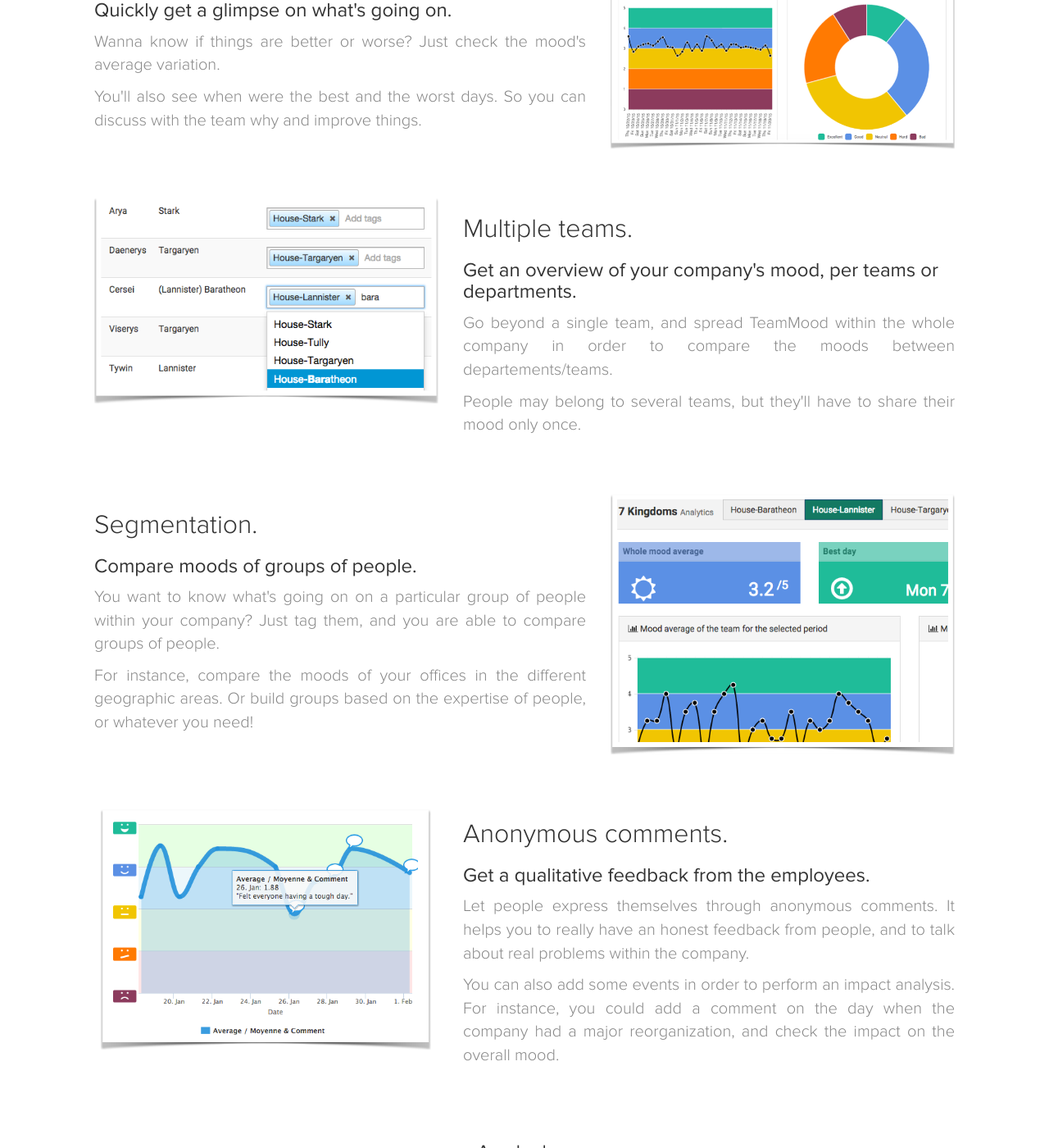
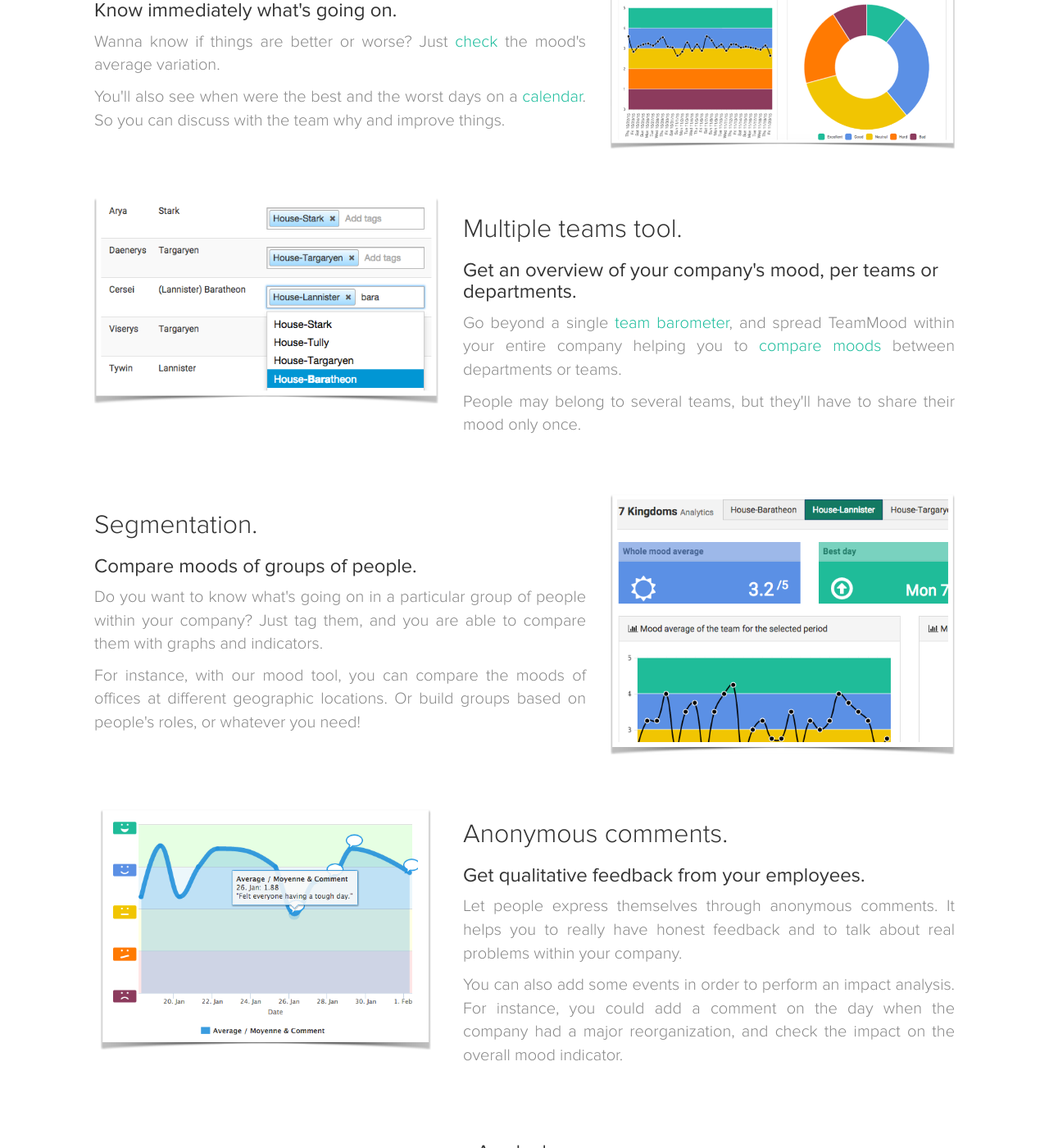
Before and after one commit to TeamMood/landing-page, a Jekyll site: the page built from en/features/index.html, in a window 1280 px wide and 1400 px high, scrolled down 369 px. Shown: the whole window at 82% size. Built offline with Jekyll 4.4.1, drawn with Linux system fonts in a browser that asks for light colours; nearby versions of some CDN libraries; a script that is not in the unit is left out; comment, search, counter and statistics services are not loaded; some of the changed text lies outside the part shown.

Commit message:
Features (en) : content + links ok

```diff
--- a/en/features/index.html
+++ b/en/features/index.html
@@ -11,6 +11,8 @@ lang: en
 <img height="1" width="1" style="display:none;" alt="" src="https://analytics.twitter.com/i/adsct?txn_id=nu52w&p_id=Twitter&tw_sale_amount=0&tw_order_quantity=0" />
 <img height="1" width="1" style="display:none;" alt="" src="//t.co/i/adsct?txn_id=nu52w&p_id=Twitter&tw_sale_amount=0&tw_order_quantity=0" />
 </noscript>
+
+
 <div class="front-header header">
     <div class="container">
         <div class="row">
@@ -25,10 +27,10 @@ lang: en
     <div class="container">
         <div class="row">
             <div class="col-md-7">
-                <h2>Analytics.</h2>
-                <h3>Quickly get a glimpse on what's going on.</h3>
-                <p class="text-justify">Wanna know if things are better or worse? Just check the mood's average variation.</p>
-                <p class="text-justify">You'll also see when were the best and the worst days. So you can discuss with the team why and improve things.</p>
+                <h2>Analytics and mood meter charts.</h2>
+                <h3>Know immediately what's going on.</h3>
+                <p class="text-justify">Wanna know if things are better or worse? Just <a href="https://blog.teammood.com/2019/03/29/why-doing-team-health-checks.html">check</a> the mood's average variation.</p>
+                <p class="text-justify">You'll also see when were the best and the worst days on a <a href="/en/niko-niko/">calendar</a>. So you can discuss with the team why and improve things.</p>
             </div>
             <div class="col-md-5">
                 <img class="img-responsive" src="/images/analytics.png">
@@ -41,9 +43,9 @@ lang: en
     <div class="container">
         <div class="row">
             <div class="col-md-7 col-md-push-5">
-                <h2>Multiple teams.</h2>
+                <h2>Multiple teams tool.</h2>
                 <h3>Get an overview of your company's mood, per teams or departments.</h3>
-                <p class="text-justify">Go beyond a single team, and spread TeamMood within the whole company in order to compare the moods between departements/teams.</p>
+                <p class="text-justify">Go beyond a single <a href="/en/agile-project-management/">team barometer</a>, and spread TeamMood within your entire company helping you to <a href="https://blog.teammood.com/2018/04/18/best-practices-to-run-effective-daily-standup-meetings.html">compare moods</a> between departments or teams.</p>
                 <p class="text-justify">People may belong to several teams, but they'll have to share their mood only once.</p>
             </div>
             <div class="col-md-5 col-md-pull-7">
@@ -59,8 +61,8 @@ lang: en
             <div class="col-md-7">
                 <h2>Segmentation.</h2>
                 <h3>Compare moods of groups of people.</h3>
-                <p class="text-justify">You want to know what's going on on a particular group of people within your company? Just tag them, and you are able to compare groups of people.</p>
-                <p class="text-justify">For instance, compare the moods of your offices in the different geographic areas. Or build groups based on the expertise of people, or whatever you need!</p>
+                <p class="text-justify">Do you want to know what's going on in a particular group of people within your company? Just tag them, and you are able to compare them with graphs and indicators.</p>
+                <p class="text-justify">For instance, with our mood tool, you can compare the moods of offices at different geographic locations. Or build groups based on people's roles, or whatever you need!</p>
             </div>
             <div class="col-md-5">
                 <img class="img-responsive" src="/images/segmentation.png">
@@ -74,9 +76,9 @@ lang: en
         <div class="row">
             <div class="col-md-7 col-md-push-5">
                 <h2>Anonymous comments.</h2>
-                <h3>Get a qualitative feedback from the employees.</h3>
-                <p class="text-justify">Let people express themselves through anonymous comments. It helps you to really have an honest feedback from people, and to talk about real problems within the company.</p>
-                <p class="text-justify">You can also add some events in order to perform an impact analysis. For instance, you could add a comment on the day when the company had a major reorganization, and check the impact on the overall mood.</p>
+                <h3>Get qualitative feedback from your employees.</h3>
+                <p class="text-justify">Let people express themselves through anonymous comments. It helps you to really have honest feedback and to talk about real problems within your company.</p>
+                <p class="text-justify">You can also add some events in order to perform an impact analysis. For instance, you could add a comment on the day when the company had a major reorganization, and check the impact on the overall mood indicator.</p>
             </div>
             <div class="col-md-5 col-md-pull-7">
                 <img class="img-responsive" src="/images/comments_en.png">
@@ -106,7 +108,7 @@ lang: en
             </div>
             <div class="col-md-7">
                 <blockquote>
-                    <p><sup><i class="fa fa-quote-left"></i></sup>The « comment » feature allows to get even more feedback, and it also brings more fun within the team.<sup><i class="fa fa-quote-right"></i></sup> </p>
+                    <p><sup><i class="fa fa-quote-left"></i></sup>The "comment" feature allows to get even more feedback, and it also brings more fun within the team.<sup><i class="fa fa-quote-right"></i></sup> </p>
                     <p><small>Antony G., <i>Voyages-sncf</i></small></p>
                 </blockquote>
             </div>
```
